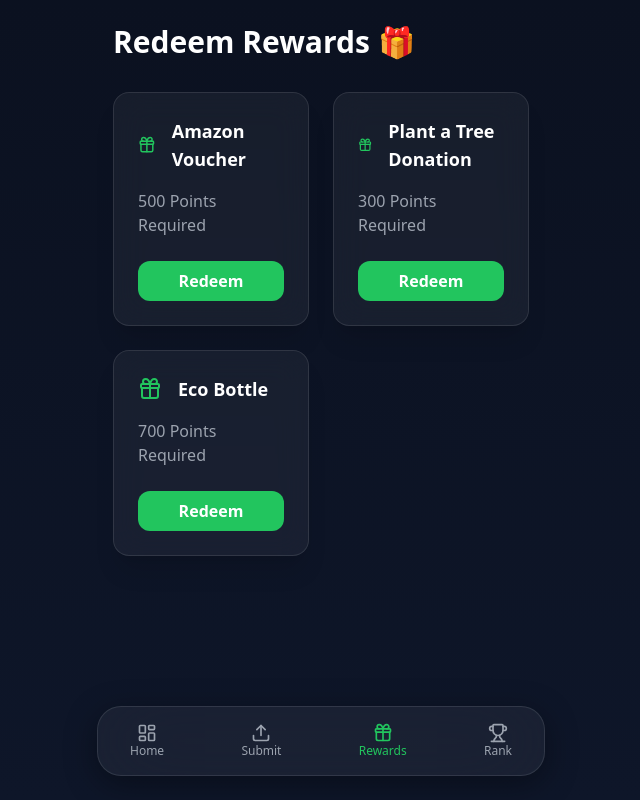
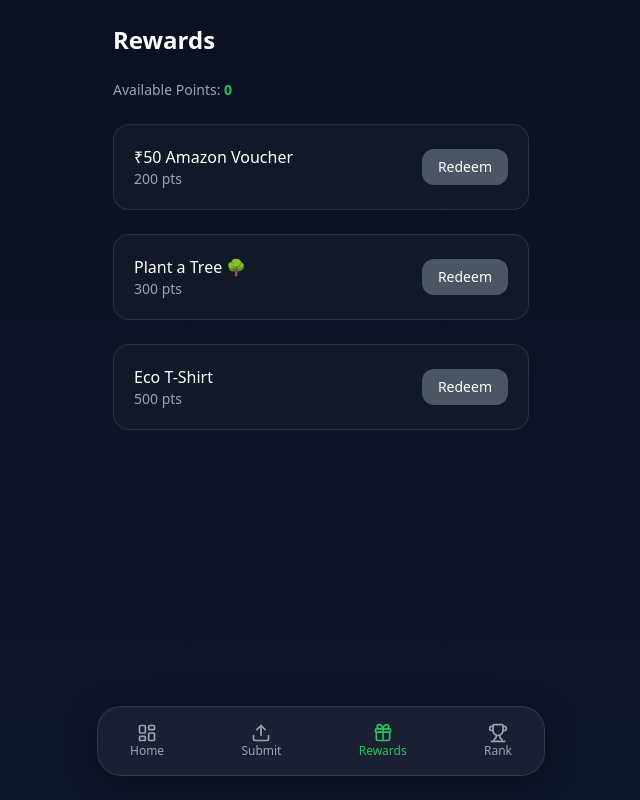
Before and after one commit to dhrxvjhx/ReValue, a React (Vite) app: page /rewards in a window 1280 px wide. Shown: the whole page, without its empty margins (319-959 px from the left). Built offline with nearby package versions, Linux system fonts and the light colour scheme.

Commit message:
Implement rewards redemption UI with dynamic deduction logic

```diff
--- a/src/pages/Rewards.jsx
+++ b/src/pages/Rewards.jsx
@@ -1,41 +1,63 @@
-import { Gift } from "lucide-react"
+import { motion } from "framer-motion"
+import { useApp } from "../context/AppContext"
+
+function Rewards() {
+    const { availablePoints, redeemReward } = useApp()
 
     const rewards = [
-    { title: "Amazon Voucher", points: 500 },
-    { title: "Plant a Tree Donation", points: 300 },
-    { title: "Eco Bottle", points: 700 },
+        { id: 1, name: "₹50 Amazon Voucher", cost: 200 },
+        { id: 2, name: "Plant a Tree 🌳", cost: 300 },
+        { id: 3, name: "Eco T-Shirt", cost: 500 },
     ]
 
-function Rewards() {
     return (
+        <div className="space-y-6">
+            <h2 className="text-2xl font-bold">Rewards</h2>
+
+            <p className="text-sm text-gray-400">
+                Available Points:{" "}
+                <span className="text-primary font-semibold">
+                    {availablePoints}
+                </span>
+            </p>
+
+            {rewards.map((reward) => (
+                <motion.div
+                    key={reward.id}
+                    initial={{ opacity: 0, y: 10 }}
+                    animate={{ opacity: 1, y: 0 }}
+                    className="
+            bg-[#111827]
+            border border-white/10
+            rounded-2xl
+            p-5
+            flex justify-between items-center
+          "
+                >
                     <div>
-            <h2 className="text-3xl font-bold mb-8">
-                Redeem Rewards 🎁
-            </h2>
-
-            <div className="grid grid-cols-1 sm:grid-cols-2 gap-6">
-                {rewards.map((reward, index) => (
-                    <div
-                        key={index}
-                        className="glass-card p-6 flex flex-col justify-between"
-                    >
-                        <div className="flex items-center gap-4 mb-4">
-                            <Gift className="text-primary" size={24} />
-                            <h3 className="text-lg font-semibold">
-                                {reward.title}
-                            </h3>
+                        <p className="font-medium">
+                            {reward.name}
+                        </p>
+                        <p className="text-sm text-gray-400">
+                            {reward.cost} pts
+                        </p>
                     </div>
 
-                        <p className="text-gray-400 mb-6">
-                            {reward.points} Points Required
-                        </p>
-
-                        <button className="bg-primary hover:bg-green-600 transition py-2 rounded-xl font-semibold">
+                    <button
+                        onClick={() => redeemReward(reward.cost)}
+                        disabled={availablePoints < reward.cost}
+                        className={`
+              px-4 py-2 rounded-xl text-sm font-medium
+              ${availablePoints >= reward.cost
+                                ? "bg-primary"
+                                : "bg-gray-600 cursor-not-allowed"
+                            }
+            `}
+                    >
                         Redeem
                     </button>
-                    </div>
+                </motion.div>
             ))}
-            </div>
         </div>
     )
 }
```
Lines whose indentation alone changed are shown as unchanged.
